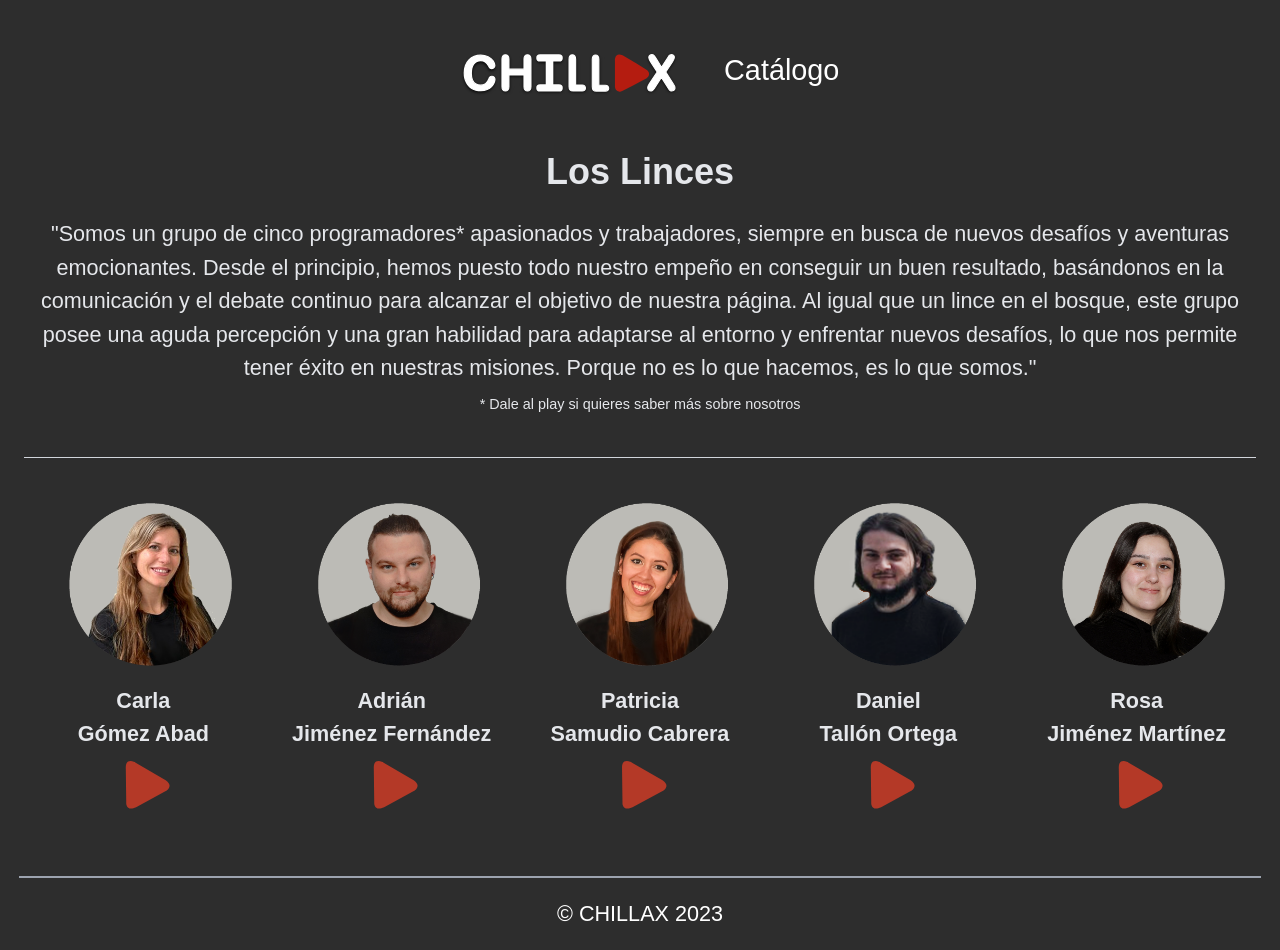
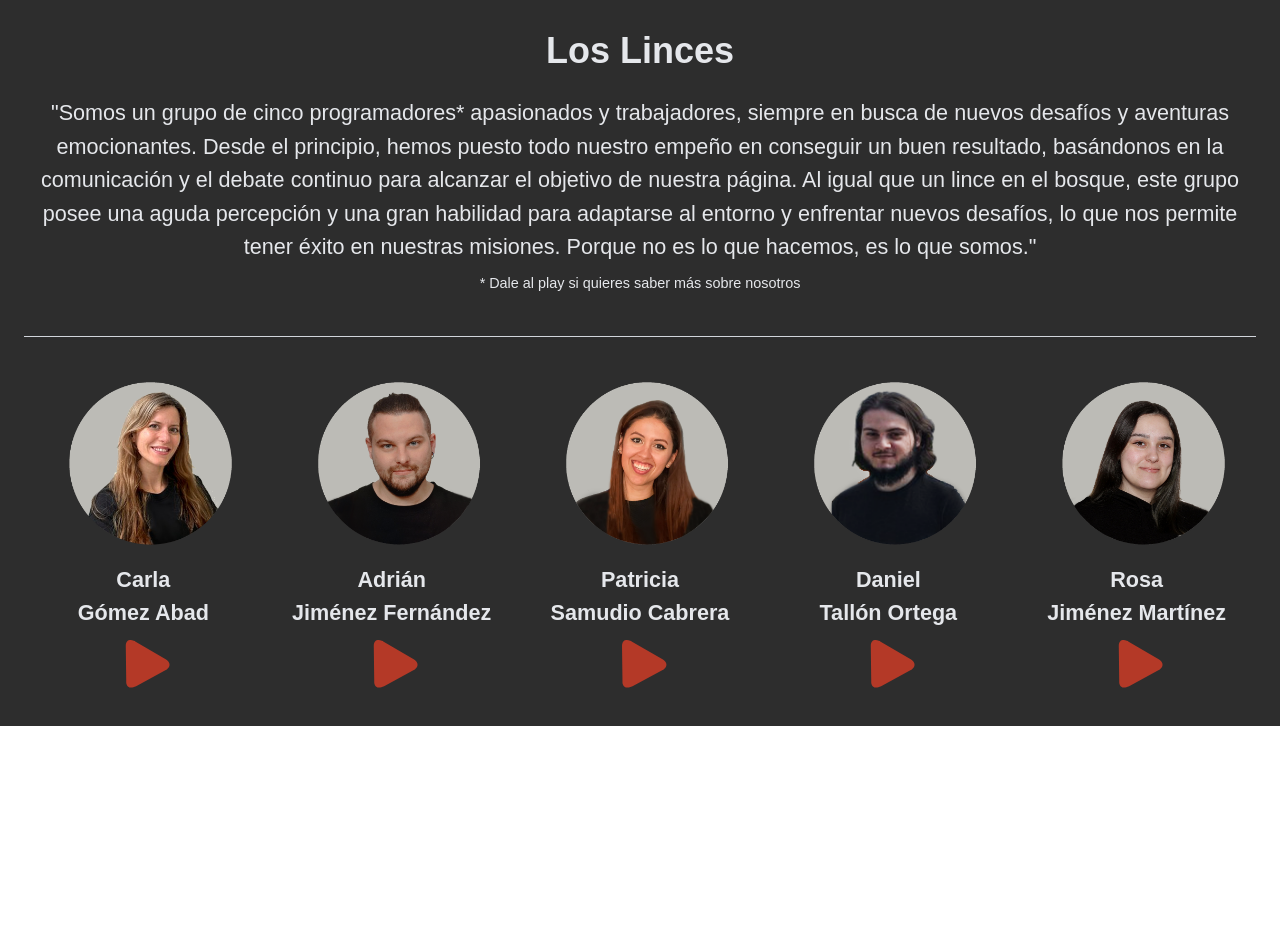
Before and after one commit to NuberuSH/chillax-app, a Vue app: page /about in a window 1280 px wide. After the commit the page ends 800 px from the top, so only its background shows below. Built offline with nearby package versions, Linux system fonts and the light colour scheme; a web font is replaced by a local one.

Commit message:
modified button to see more information

```diff
--- a/src/views/About.vue
+++ b/src/views/About.vue
@@ -1,16 +1,6 @@
 <template>
   <div>
     <div id="container" class="max-w-screen-7xl flex flex-col w-full h-full bg-web-fondoAbout font-montserrat text-lg font-light text-white mx-auto p-4">
-      <header class="flex flex-row justify-center h-90 bg-web-headerAbout mb-4">
-        <a href="/" class="text-white no-underline">
-          <img src="/images/logo/chillaxSombras.svg" alt="logo" id="logoc" />
-        </a>
-        <ul class="navbar lg:text-shadow lg:text-white lg:list-none lg:text-2xl flex items-center " >
-          <li id="about" class="hover:text-gray-500 hover:no-underline p-3"><a href='/catalog/catalog.html'>Catálogo</a>
-          </li>
-        </ul>
-      </header>
-
       <h1 class="block self-center text-3xl font-bold my-2 max-w-max text-gray-200 text-shadow mb-5">Los Linces</h1>
       <p class="text-center text-gray-200 text-shadow text-base lg:text-lg mb-5">"Somos un grupo de cinco programadores* apasionados y trabajadores, siempre en busca de nuevos desafíos y aventuras
         emocionantes. Desde el principio, hemos puesto todo nuestro empeño en conseguir un buen resultado, basándonos en
@@ -19,116 +9,86 @@
         desafíos, lo que nos permite tener éxito en nuestras misiones. Porque no es lo que hacemos, es lo que somos."
         <br> <strong class="text-xs">* Dale al play si quieres saber más sobre nosotros</strong>
       </p>
-
       <hr class="mx-1 my-3 border-gray-300">
 
       <div class="grid md:grid-cols-5 gap-30 mt-25 font-semibold text-center grid-cols-2 text-gray-200 self-center">
-        <figure>
-            <img class="img1" src="/images/profilepic/carla.png" alt="Carla">
-          <figcaption>Carla <br> Gómez Abad
+        <figure v-for="(member, index) in members" :key="member.name">
+          <img :class="'img'+(index+1)" :src="'/images/profilepic/'+member.image" :alt="member.name">
+          <figcaption>{{ member.name }} <br> {{ member.surname }}
             <div class="additional-content" >
-              <button  @click="seeMoreButton">
-                <img class="hover:rotate-90 delay-100 duration-300 h-14 w-14" src="/images/logo/play.svg" alt="Ver más">
+              <button class="hover:green-500" @click="seeMoreButton(index)">
+                <img class="hover:rotate-90 delay-200 duration-300 h-14 w-14 " src="/images/logo/play.svg" alt="Ver mÃ¡s">
               </button>
-                <div class="more-text additional" v-show="showText">
-                  <p class="text-xm font-light text-white mx-2 p-2">Soy una profesional polivalente con más de siete años de
-                    experiencia atendiendo al público. Recientemente he empezado a estudiar Desarrollo Web Frontend, después de haber terminado
-                    mis estudios de FullStack ya que la programación es algo que siempre me ha interesado.</p>
-                  <a class="hover:text-red-500 italic text-16px font-extrabold " href="https://www.linkedin.com/in/cgabad/" target="_blank">LinkedIn.</a>
+              <div class=" text-adittional "  v-show= "member.showText" ref="moreText">
+                <p class="text-xm font-light text-white mx-2 p-2">{{ member.description }}</p>
+                <a class="hover:text-red-500 italic text-16px font-extrabold " :href="member.linkedin" target="_blank">LinkedIn.</a>
               </div>
             </div>
           </figcaption>
         </figure>
-        <figure>
-            <img class="img2" src="/images/profilepic/Adri.png" alt="Adrián">
-          <figcaption> Adrián <br> Jiménez Fernández
-            <div class="additional-content" >
-              <button  @click="seeMoreButton">
-                <img class="hover:rotate-90 delay-100 duration-300 h-14 w-14" src="/images/logo/play.svg" alt="Ver más">
-              </button>
-                <div class="more-text additional" v-show="showText">
-                  <p class="text-xm font-light text-white mx-2 p-2">He finalizado recientemente un C.S. de Desarrollo de Aplicaciones Web y
-                    ahora me encuentro enfocado en aprender desarrollo web Frontend y estoy disfrutando mucho de este proceso de aprendizaje.
-                    Me encanta el desafío que presenta el trabajo en este campo, y el trabajo en equipo.</p>
-                  <a class="hover:text-red-500 italic text-20px font-extrabold " href="https://www.linkedin.com/in/adrian-jimenez-fernandez/" target="_blank">LinkedIn.</a>
-                </div>
-            </div>
-          </figcaption>
-        </figure>
-        <figure>
-            <img class="img3" src="/images/profilepic/patri.png" alt="Patricia">
-          <figcaption>Patricia <br> Samudio Cabrera
-            <div class="additional-content" >
-              <button  @click="seeMoreButton">
-                <img class="hover:rotate-90 delay-100 duration-300 h-14 w-14" src="/images/logo/play.svg" alt="Ver más">
-              </button>
-                <div class="more-text additional" v-show="showText">
-                  <p class="text-xm font-light text-white mx-2 p-2">Después de más de cinco años trabajando en el sector del diseño
-                    y el calzado, busco nuevos retos de aprendizaje, y la tecnología, siendo tan amplia, es un mundo lleno de oportunidades.
-                    Por eso, en el Desarrollo Web, busco un nuevo camino profesional y crecer en el sector tecnológico.</p>
-                  <a class="hover:text-red-500 italic text-16px font-extrabold " href="https://www.linkedin.com/in/patriciasamudiocabrera/" target="_blank">LinkedIn.</a>
-               </div>
-            </div>
-          </figcaption>
-        </figure>
-        <figure>
-            <img class="img4" src="/images/profilepic/dani2.png" alt="Daniel">
-          <figcaption>Daniel<br> Tallón Ortega
-            <div class="additional-content" >
-              <button  @click="seeMoreButton">
-                <img class="hover:rotate-90 delay-100 duration-300 h-14 w-14" src="/images/logo/play.svg" alt="Ver más">
-              </button>
-                <div class="more-text additional" v-show="showText">
-                  <p class="text-xm font-light text-white mx-2 p-2">He estudiado administración de sistemas informáticos y también he completado un curso de
-                     desarrollo Fullstack. Me gusta mantenerme actualizado con las últimas tendencias en informática y resolver problemas complejos para mejorar la experiencia del usuario.
-                    </p>
-                  <a class="hover:text-red-500 italic text-16px font-extrabold " href="https://linkedin.com/in/daniel-tallon" target="_blank">LinkedIn.</a>
-                </div>
-            </div>
-          </figcaption>
-        </figure>
-        <figure>
-            <img class="img5" src="/images/profilepic/rosa.png" alt="Rosa">
-          <figcaption>
-            Rosa<br> Jiménez Martínez
-            <div class="additional-content" >
-              <button  @click="seeMoreButton">
-                <img class="hover:rotate-90 delay-100 duration-300 h-14 w-14" src="/images/logo/play.svg" alt="Ver más">
-              </button>
-                <div class="more-text additional" v-show="showText">
-                  <p class="text-xm font-light text-white mx-2 p-2">Anteriormente me dedicaba a la cocina, pero me di cuenta de que mi verdadera pasión es el mundo de la tecnología.
-                    Decidí dar un giro a mi carrera y me inscribí en un curso de desarrollo Fullstack, el cual completé con éxito. Ahora estoy enfocada en mejorar mis habilidades en el desarrollo Frontend.</p>
-                  <a class="hover:text-red-500 italic text-16px font-extrabold " href="https://www.linkedin.com/in/rosa-jiménez-martínez-915170256/" target="_blank">LinkedIn.</a>
-                </div>
-            </div>
-          </figcaption>
-        </figure>
-      </div>
-      <div class="footer">
-        <footer class="flex flex-col items-center border-t-2 border-gray-400 mt-10">
-          <p class="mt-4">© CHILLAX 2023</p>
-        </footer>
       </div>
     </div>
   </div>
 </template>
 
 <script>
-import { remove } from '@vue/shared'
-
   export default {
     data() {
       return {
-      showText: false,
-    };
+        members: [
+          {
+            name: 'Carla',
+            surname: 'Gómez Abad',
+            image: 'carla.png',
+            description: 'Soy una profesional polivalente con más de siete años de experiencia atendiendo al público.',
+            linkedin: 'https://www.linkedin.com/in/cgabad/',
+            showText: false
+          },
+          {
+          name: 'Adrián',
+          surname: 'Jiménez Fernández',
+          image: 'Adri.png',
+          description: 'He finalizado recientemente un C.S. de Desarrollo de Aplicaciones Web, me encanta el desafío que presenta el trabajo en este campo.',
+          linkedin: 'https://www.linkedin.com/in/adrian-jimenez-fernandez/',
+          showText: false
+          },
+          {
+          name: 'Patricia',
+          surname: 'Samudio Cabrera',
+          image: 'patri.png',
+          description: 'Después de más de cinco años trabajando en el sector del diseño y el calzado, busco nuevos retos de aprendizaje en el Desarrollo Web.',
+          linkedin: 'https://www.linkedin.com/in/patriciasamudiocabrera/',
+          showText: false
+          },
+          {
+          name: 'Daniel',
+          surname: 'Tallón Ortega',
+          image: 'dani2.png',
+          description: 'He estudiado A.S.I. y también he completado un curso de desarrollo Fullstack. Me gusta mantenerme actualizado con las últimas tendencias en informática.',
+          linkedin: 'https://linkedin.com/in/daniel-tallon/',
+          showText: false
+          },
+          {
+          name: 'Rosa',
+          surname: 'Jiménez Martínez',
+          image: 'rosa.png',
+          description: 'Anteriormente me dedicaba a la cocina, pero me di cuenta de que mi verdadera pasión es el mundo de la tecnología. Ahora estoy enfocada en mejorar mis habilidades en el desarrollo web.',
+          linkedin: 'https://www.linkedin.com/in/rosa-jiménez-martínez-915170256/',
+          showText: false
+        },
+        ]
+      }
     },
  methods: {
-    seeMoreButton() {
-      if (this.showText) {
-        this.showText = false;
-      } else {
-        this.showText = true;
-      }
+    seeMoreButton(index) {
+    this.members.forEach((member, i) => {
+      if (i === index) member.showText = !member.showText;
+      else member.showText = false;
+    });
+    this.$nextTick(() => {
+    const moreTextElement = this.$refs.moreText[index];
+    moreTextElement.scrollIntoView({ behavior: 'smooth' });
+  });
   }
 }
 };
```
Lines whose indentation alone changed are shown as unchanged.
